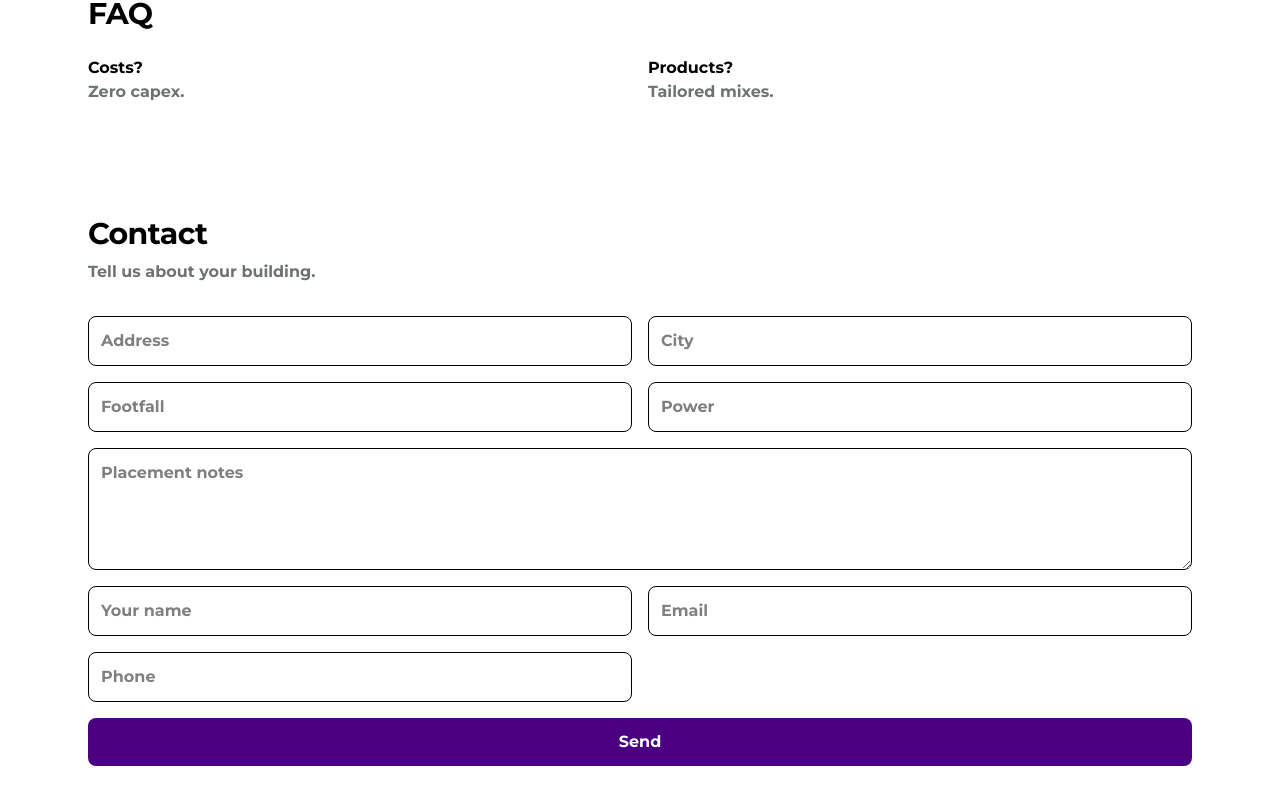
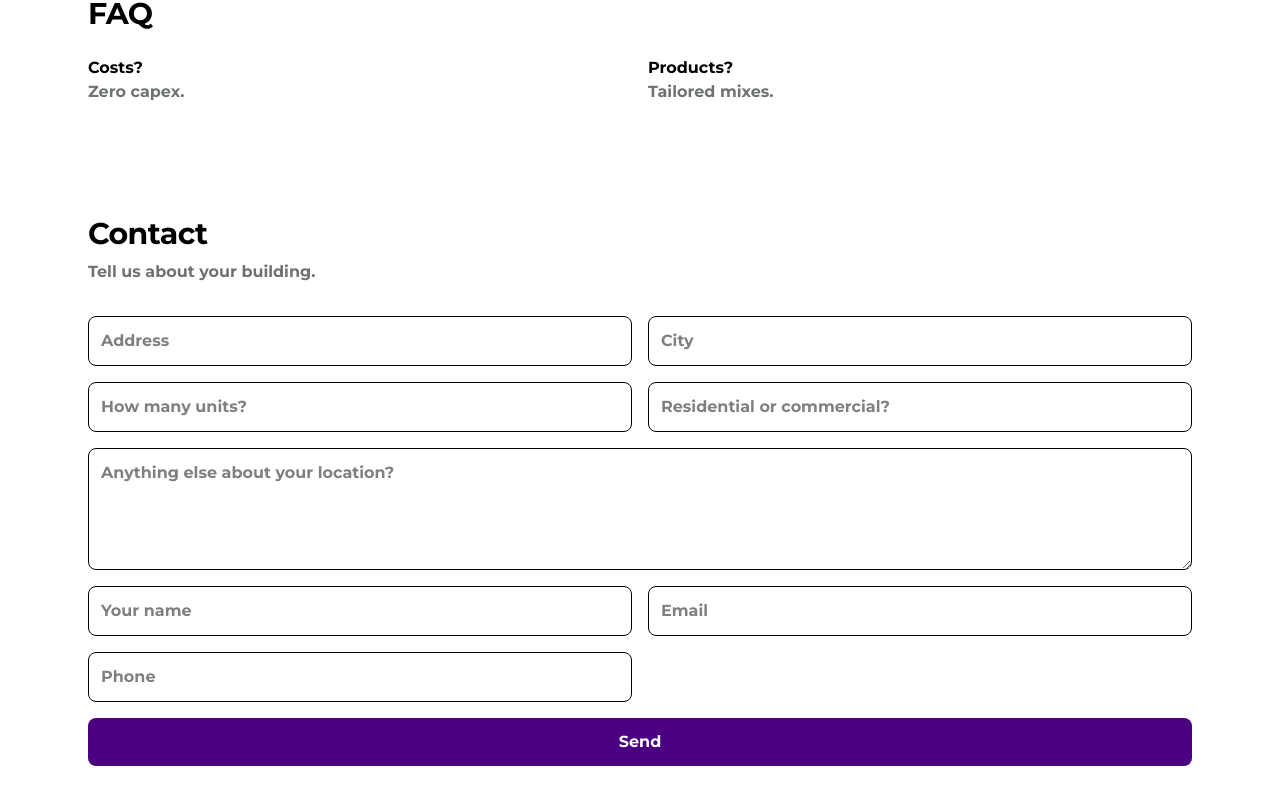
Before and after one commit to MiladArbabi/delekt-website, a Next.js app in the folder site/: page /preview/ in a window 1280 px wide. Shown: the part 2134-2938 px from the top of the page. Built offline with nearby package versions, Linux system fonts and the light colour scheme.

Commit message:
contact: swap electricity for footfall + notes; tidy placeholders

```diff
--- a/site/src/app/ContactForm.tsx
+++ b/site/src/app/ContactForm.tsx
@@ -34,9 +34,9 @@ export default function ContactForm() {
     <form onSubmit={onSubmit} className="mt-8 grid gap-4 md:grid-cols-2">
       <input className="rounded-lg border p-3" type="text" name="building_address" placeholder="Address" required />
       <input className="rounded-lg border p-3" type="text" name="city" placeholder="City" required />
-      <input className="rounded-lg border p-3" type="text" name="footfall" placeholder="Footfall" />
-      <input className="rounded-lg border p-3" type="text" name="power" placeholder="Power" />
-      <textarea className="rounded-lg border p-3 md:col-span-2" name="placement_notes" placeholder="Placement notes" rows={4}></textarea>
+      <input className="rounded-lg border p-3" type="text" name="footfall" placeholder="How many units?" />
+      <input className="rounded-lg border p-3" type="text" name="footfallnotes" placeholder="Residential or commercial?" />
+      <textarea className="rounded-lg border p-3 md:col-span-2" name="placement_notes" placeholder="Anything else about your location?" rows={4}></textarea>
       <input className="rounded-lg border p-3" type="text" name="contact_name" placeholder="Your name" required />
       <input className="rounded-lg border p-3" type="email" name="email" placeholder="Email" required />
       <input className="rounded-lg border p-3" type="tel" name="phone" placeholder="Phone" />
```
